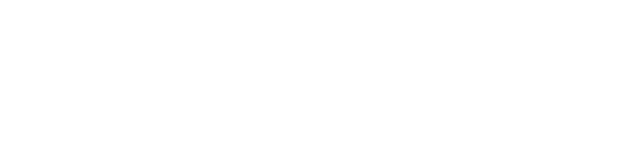
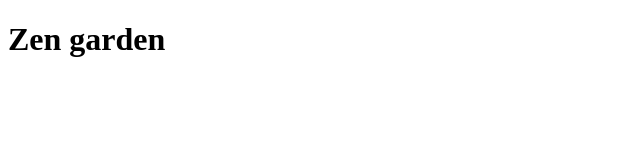
Before and after one commit to browner86/zengarden, a plain HTML site: page index.html in a window 1280 px wide. Shown: the whole page, without its empty margins (0-640 px from the left). Drawn offline with Linux system fonts and the light colour scheme.

Commit message:
test commit

```diff
--- a/index.html
+++ b/index.html
@@ -1,5 +1,6 @@
 <!DOCTYPE html>
 <html lang="en">
+
 <head>
     <meta charset="UTF-8">
     <meta http-equiv="X-UA-Compatible" content="IE=edge">
@@ -7,8 +8,11 @@
     <title>Zen garden
 
     </title>
+
 </head>
+
 <body>
+<h1>Zen garden</h1>
+</body>
 
-</body>
 </html>
```
